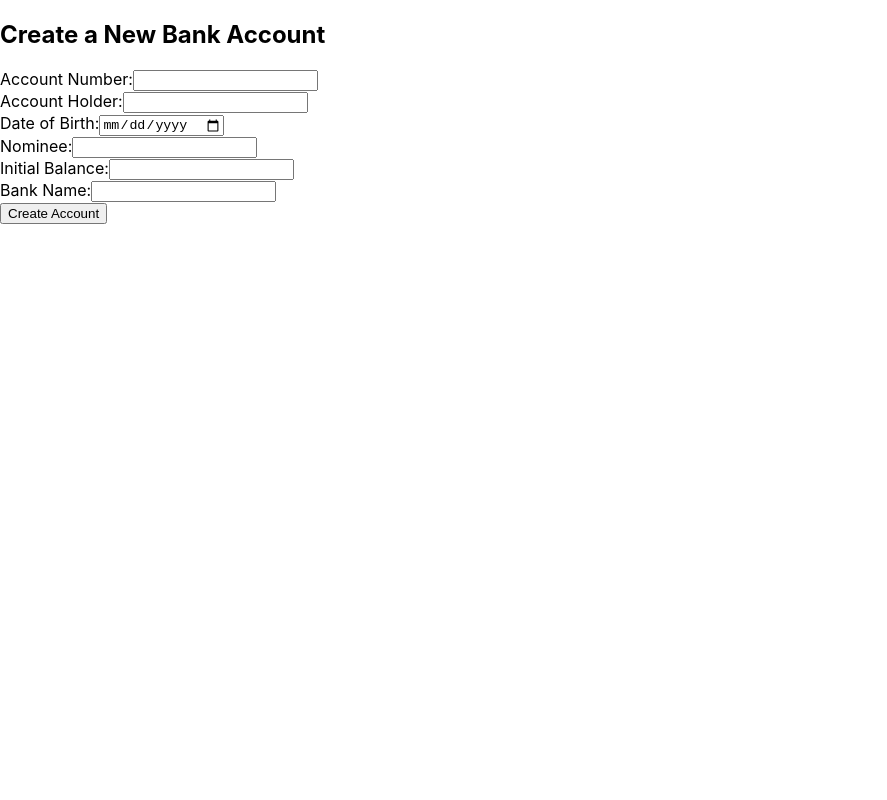
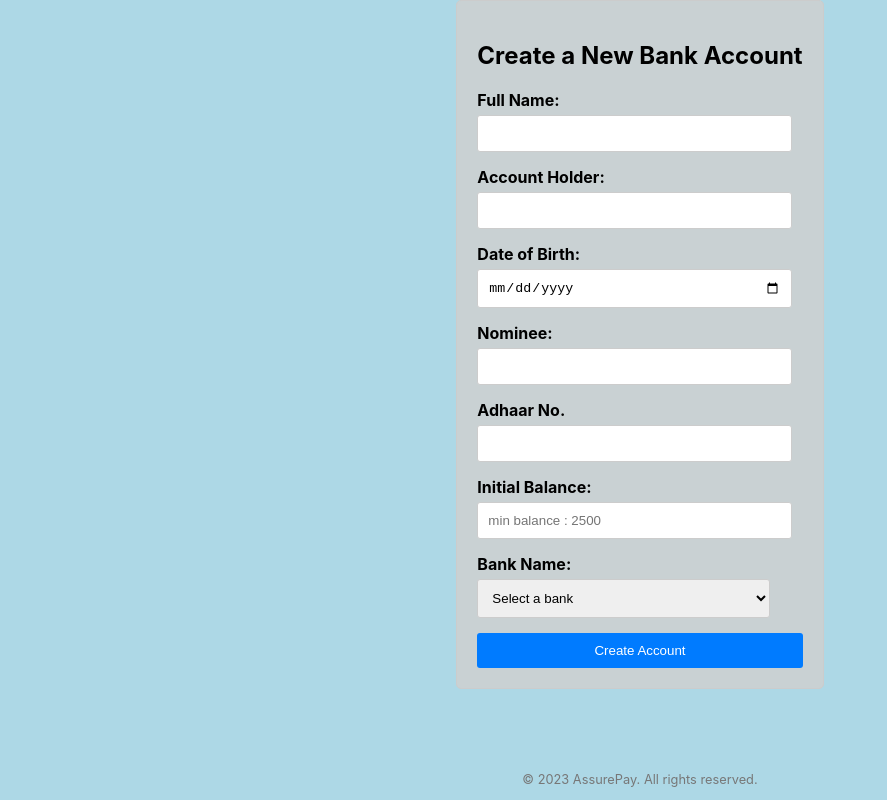
Before and after one commit to shani34/AssurePay, a React (Create React App) app in the folder frontend/assure-pay/: page /createAccount in a window 1280 px wide. Shown: the whole page, without its empty margins (0-887 px from the left). Built offline with nearby package versions, Linux system fonts and the light colour scheme.

Commit message:
added implemented of creating account

```diff
--- a/frontend/assure-pay/src/components/Accounts.js
+++ b/frontend/assure-pay/src/components/Accounts.js
@@ -1,4 +1,7 @@
 import React, { useState } from 'react';
+import CreateForm from'./account.module.css'
+import styles from './welcome.module.css';
+import {useNavigate} from 'react-router-dom'
 // import bankLogo from './bank-logo.png'; // Import your logo image
 
 const CreateAccountForm = () => {
@@ -8,9 +11,40 @@ const CreateAccountForm = () => {
   const [nominee, setNominee] = useState('');
   const [balance, setBalance] = useState('');
   const [bankName, setBankName] = useState('');
+  const [adhaar, setAdhaar]=useState('');
+  const navigate =useNavigate();
+  const bankNames = ['Bank A', 'Bank B', 'Bank C', 'Bank D'];
+  const [errorMessages, setErrorMessages] = useState({
+    accountNumber: '',
+    accountHolder: '',
+    dob: '',
+    nominee: '',
+    balance: '',
+    bankName: '',
+    adhaar: '',
+  });
+  const handleSubmit = (e) => {
+    const errors={};
+    e.preventDefault();
+    try{
+    if (accountNumber.length<14){
+        errors.accountNumber="Invalid length of account number";
+    }
+    if (adhaar.length<14){
+      errors.adhaar="Invalid length of adhar number number";
 
-  const handleSubmit = (e) => {
-    e.preventDefault();
+    }
+    const dobDate = new Date(dob);
+    const yearOfBirth = dobDate.getFullYear();
+    const currentYear=new Date().getFullYear();
+    if(yearOfBirth>currentYear){
+      errors.dob="Invalid length of DOB number";
+    }
+
+    if (Object.keys(errors).length > 0) {
+      setErrorMessages(errors);
+      return; // Return early if any required field is missing
+    }
     // Here you can perform actions like sending the form data to a server or updating state
     console.log('Form submitted:', {
       accountNumber,
@@ -27,15 +61,24 @@ const CreateAccountForm = () => {
     setNominee('');
     setBalance('');
     setBankName('');
+    setAdhaar('');
+
+    window.alert("form successfully submitted!");
+    navigate('/welcome');
+  } catch(error){
+        console.error(error);
+        return;
+    }
   };
 
   return (
-    <div className="create-account-form">
+    <div className={CreateForm.BackGround}>
+    <div className={CreateForm.createAccountForm}>
       {/* <img src={bankLogo} alt="Bank Logo" className="logo" /> */}
       <h2>Create a New Bank Account</h2>
       <form onSubmit={handleSubmit}>
-        <div>
-          <label>Account Number:</label>
+        <div>{errorMessages.accountNumber}
+          <label>Full Name:</label>
           <input
             type="text"
             value={accountNumber}
@@ -43,7 +86,7 @@ const CreateAccountForm = () => {
             required
           />
         </div>
-        <div>
+        <div>{errorMessages.accountHolder}
           <label>Account Holder:</label>
           <input
             type="text"
@@ -51,7 +94,7 @@ const CreateAccountForm = () => {
             onChange={(e) => setAccountHolder(e.target.value)}
             required
           />
-        </div>
+        </div>{errorMessages.dob}
         <div>
           <label>Date of Birth:</label>
           <input
@@ -61,7 +104,7 @@ const CreateAccountForm = () => {
             required
           />
         </div>
-        <div>
+        <div>{errorMessages.nominee}
           <label>Nominee:</label>
           <input
             type="text"
@@ -70,26 +113,46 @@ const CreateAccountForm = () => {
             required
           />
         </div>
-        <div>
+        <div>{errorMessages.adhaar}
+          <label>Adhaar No.</label>
+          <input
+            type="text"
+            value={adhaar}
+            onChange={(e) => setAdhaar(e.target.value)}
+            required
+          />
+        </div>
+        <div>{errorMessages.balance}
           <label>Initial Balance:</label>
           <input
             type="number"
             value={balance}
+            placeholder='min balance : 2500'
             onChange={(e) => setBalance(e.target.value)}
             required
           />
         </div>
-        <div>
+        <div>{errorMessages.bankName}
           <label>Bank Name:</label>
-          <input
-            type="text"
+          <select
             value={bankName}
             onChange={(e) => setBankName(e.target.value)}
             required
-          />
+          >
+            <option value="" disabled>Select a bank</option>
+            {bankNames.map((name, index) => (
+              <option key={index} value={name}>
+                {name}
+              </option>
+            ))}
+          </select>
         </div>
-        <button type="submit">Create Account</button>
+        <button type="submit" >Create Account</button>
       </form>
+    </div>
+    <footer className={styles.footer}>
+          <p>&copy; 2023 AssurePay. All rights reserved.</p>
+    </footer>
     </div>
   );
 };
--- /dev/null
+++ b/frontend/assure-pay/src/components/account.module.css
@@ -0,0 +1,62 @@
+/* Styles for the CreateAccountForm component */
+
+.BackGround{
+    background-color:#ADD8E6;
+    min-height: 100vh;
+    background-repeat: no-repeat;
+    background-size: cover;
+    display: flex;
+    flex-direction: column;
+    justify-content: space-between;
+}
+.createAccountForm {
+    max-width: 410px;
+    margin: 0 auto;
+    padding: 20px;
+    border: 1px solid #ccc;
+    border-radius: 5px;
+    background-color:#c9d1d3;
+  }
+
+  /* Styles for the form elements */
+  .createAccountForm h2 {
+    font-size: 1.5rem;
+    margin-bottom: 20px;
+  }
+
+  .createAccountForm label {
+    display: block;
+    margin-bottom: 5px;
+    font-weight: bold;
+  }
+
+  .createAccountForm input,.createAccountForm select {
+    width: 90%;
+    padding: 10px;
+    margin-bottom: 15px;
+
+    border: 1px solid #ccc;
+    border-radius: 3px;
+  }
+
+  .createAccountForm button {
+    display: block;
+    width: 100%;
+    padding: 10px;
+    background-color: #007bff;
+    color: #fff;
+    border: none;
+    border-radius: 3px;
+    cursor: pointer;
+  }
+
+  .createAccountForm button:hover {
+    background-color: #0056b3;
+  }
+
+  /* Optional logo styling */
+  .logo {
+    display: block;
+    max-width: 100px;
+    margin: 0 auto 20px;
+  }
```
